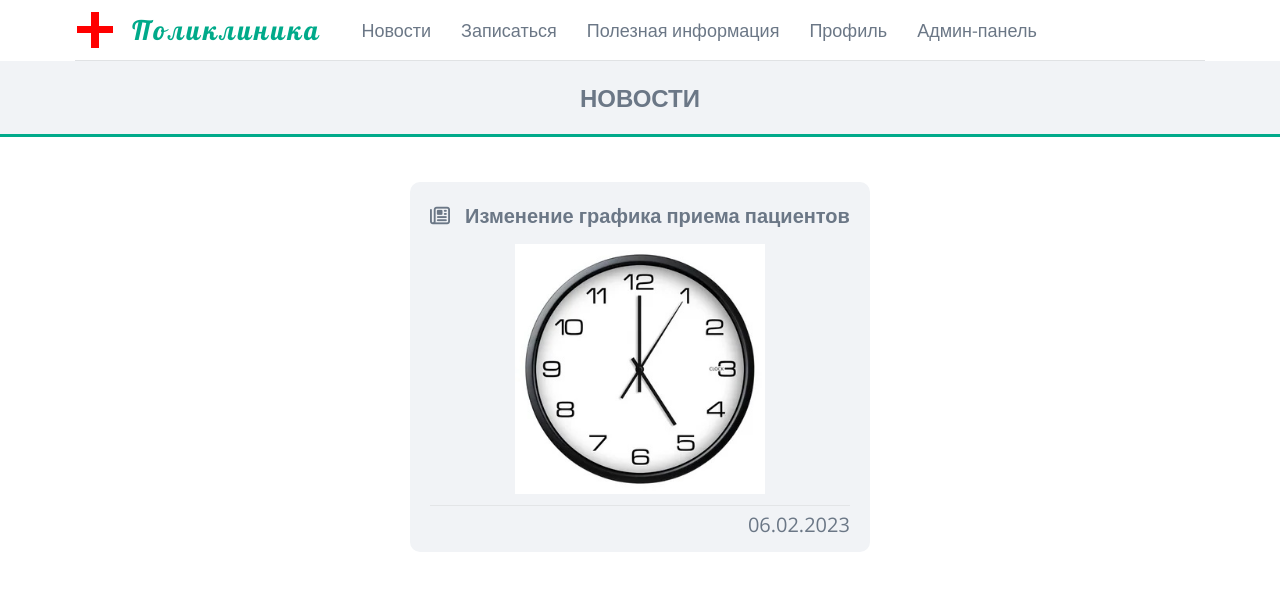
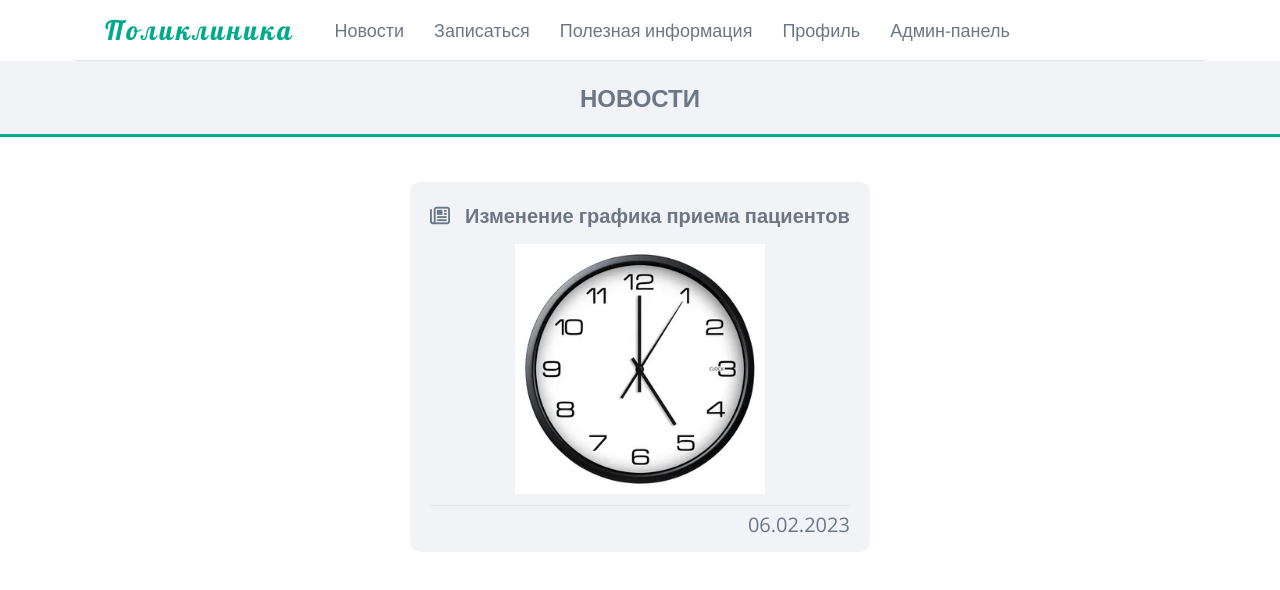
Before and after one commit to kukujomba/medic, a plain HTML site: page index.html in a window 1280 px wide. Drawn offline with nearby package versions, Linux system fonts and the light colour scheme.

Commit message:
Обновленно

```diff
--- a/index.css
+++ b/index.css
@@ -45,7 +45,7 @@ body {
 }
 
 .logo {
-  margin-left: 27px;
+  margin-left: 0;
   margin-right: 10px;
   font-size: 27px !important;
   text-align: center;
@@ -54,25 +54,25 @@ body {
   color: #00AA8A !important;
 }
 
-.logo::before {
+/* .logo::before {
   position: absolute;
   content: "";
-  top: 26px;
-  left: 2px;
-  width: 36px;
-  height: 7px;
+  top: 21px;
+  left: 4px;
+  width: 37px;
+  height: 16px;
   background: red;
 }
 
 .logo::after {
   position: absolute;
   content: "";
-  top: 12px;
+  top: 10px;
   left: 16px;
-  width: 8px;
+  width: 15px;
   height: 36px;
   background: red;
-}
+} */
 
 .nav {
   display: flex;
```
Also changed, not shown: admin.html (+2 -2 lines).
